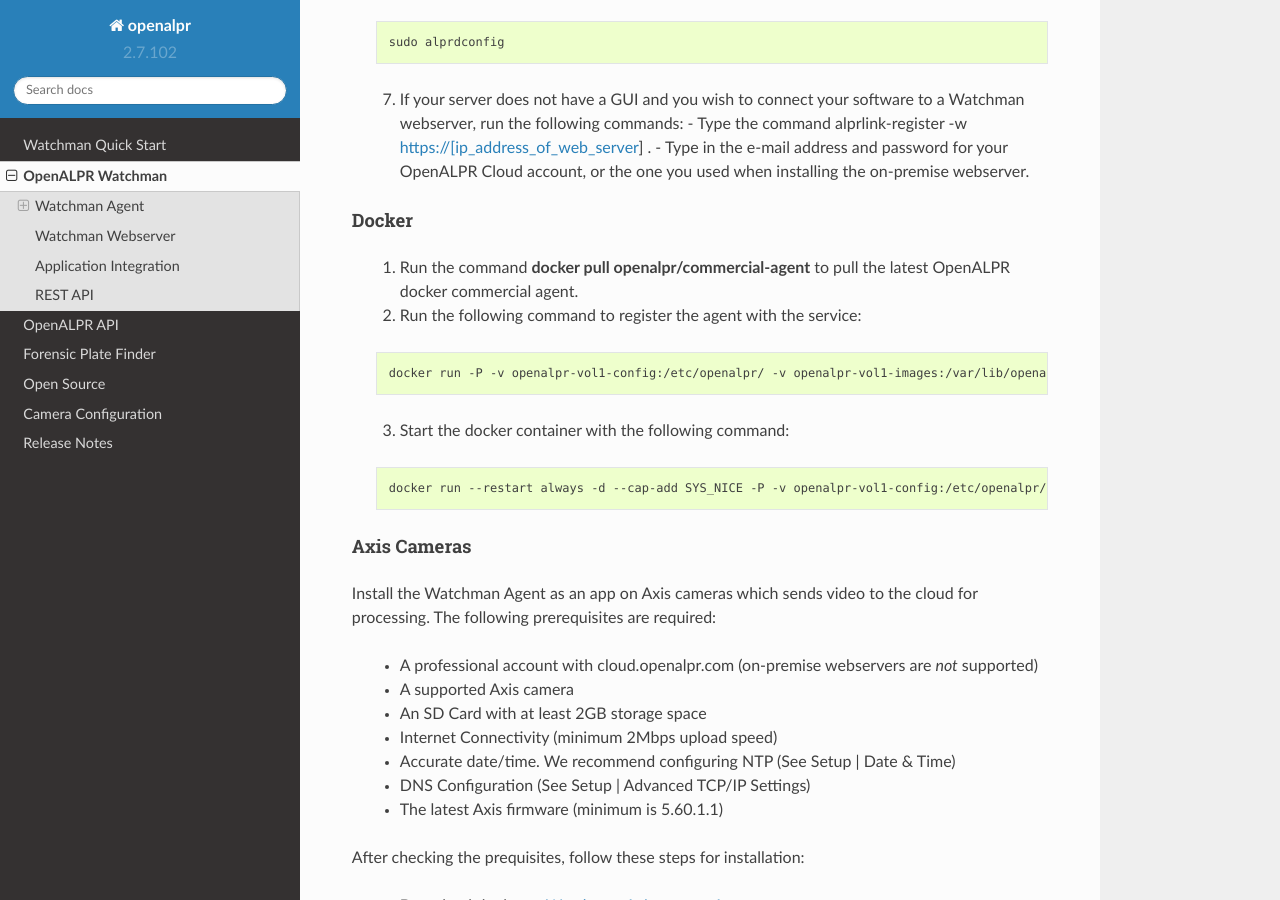
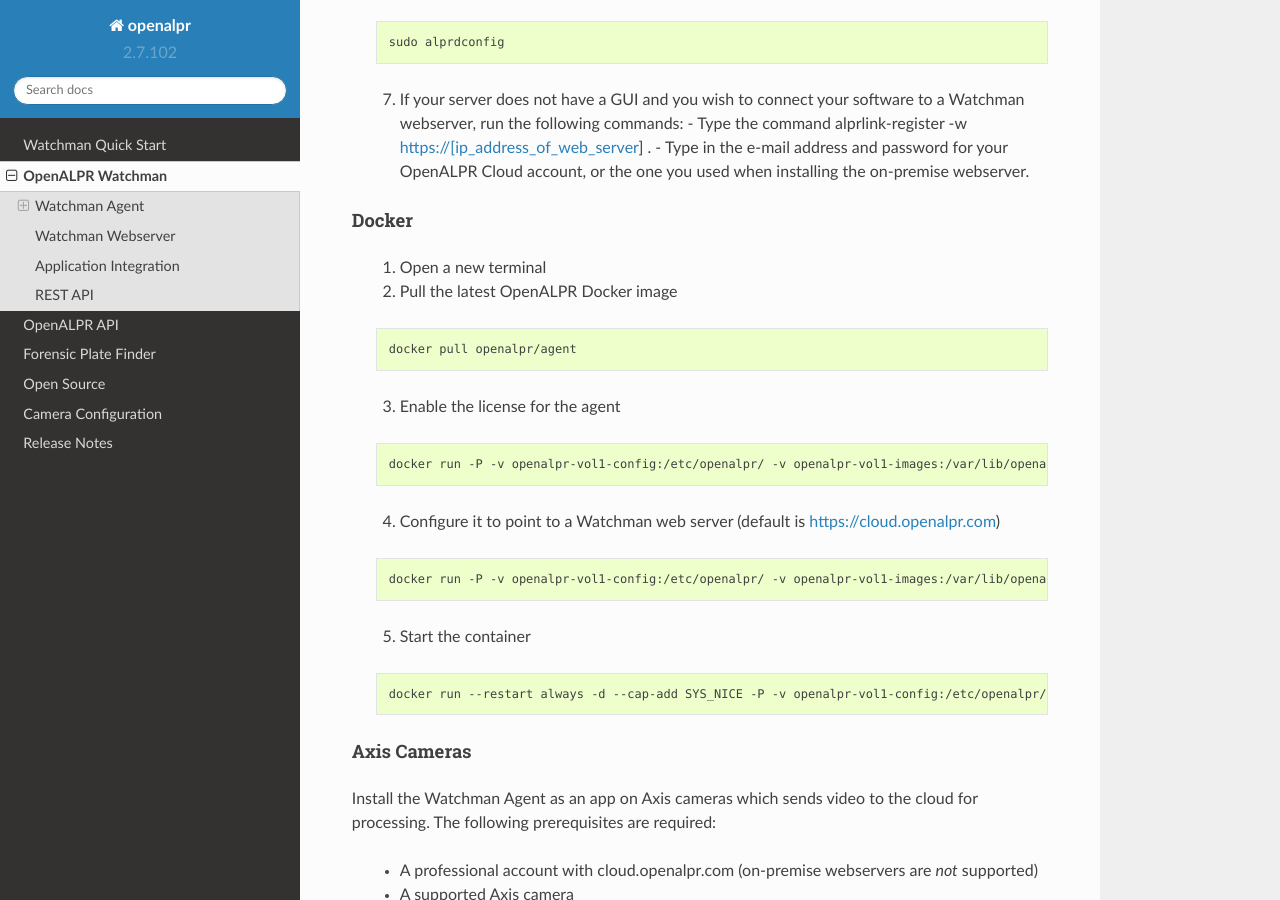
Before and after one commit to openalpr/doc, a Sphinx documentation site: the page built from source/watchman.rst, in a window 1280 px wide and 900 px high, scrolled down 2718 px. Built offline with Sphinx 7.4.7 and the Read the Docs theme 2.0.0, drawn with Linux system fonts in a browser that asks for light colours.

Commit message:
Fixed docker install instructions

```diff
--- a/source/getting_started.rst
+++ b/source/getting_started.rst
@@ -75,7 +75,7 @@
 
   .. code-block:: bash
 
-      docker pull openalpr/commercial-agent
+      docker pull openalpr/agent
 
   3. Enable the license for the agent
 
@@ -93,7 +93,7 @@
 
   .. code-block:: bash
 
-      docker run --restart always -d --cap-add SYS_NICE -P -v openalpr-vol1-config:/etc/openalpr/ -v openalpr-vol1-images:/var/lib/openalpr/ -it openalpr/commercial-agent
+      docker run --restart always -d --cap-add SYS_NICE -P -v openalpr-vol1-config:/etc/openalpr/ -v openalpr-vol1-images:/var/lib/openalpr/ -it openalpr/agent
 
 
 Axis Cameras
--- a/source/watchman.rst
+++ b/source/watchman.rst
@@ -107,20 +107,31 @@
 Docker
 ............
 
-  1. Run the command **docker pull openalpr/commercial-agent** to pull the latest OpenALPR docker commercial agent.
-  2. Run the following command to register the agent with the service:
+  1. Open a new terminal
+  2. Pull the latest OpenALPR Docker image
 
   .. code-block:: bash
 
-      docker run -P -v openalpr-vol1-config:/etc/openalpr/ -v openalpr-vol1-images:/var/lib/openalpr/ -it openalpr/commercial-agent alprlink-register
+      docker pull openalpr/agent
 
-  3. Start the docker container with the following command:
+  3. Enable the license for the agent
 
   .. code-block:: bash
 
-      docker run --restart always -d --cap-add SYS_NICE -P -v openalpr-vol1-config:/etc/openalpr/ -v openalpr-vol1-images:/var/lib/openalpr/ -it openalpr/commercial-agent
+      docker run -P -v openalpr-vol1-config:/etc/openalpr/ -v openalpr-vol1-images:/var/lib/openalpr/ -it openalpr/agent openalpr-licenseregister
 
-.. _commercial_config_options:
+  4. Configure it to point to a Watchman web server (default is https://cloud.openalpr.com)
+
+  .. code-block:: bash
+
+      docker run -P -v openalpr-vol1-config:/etc/openalpr/ -v openalpr-vol1-images:/var/lib/openalpr/ -it openalpr/agent alprlink-register
+
+  5. Start the container
+
+  .. code-block:: bash
+
+      docker run --restart always -d --cap-add SYS_NICE -P -v openalpr-vol1-config:/etc/openalpr/ -v openalpr-vol1-images:/var/lib/openalpr/ -it openalpr/agent
+
 
 
 Axis Cameras
@@ -237,6 +248,8 @@
 
 Restart the Watchman Agent Service
 
+
+.. _commercial_config_options:
 
 
 Configuration
```
